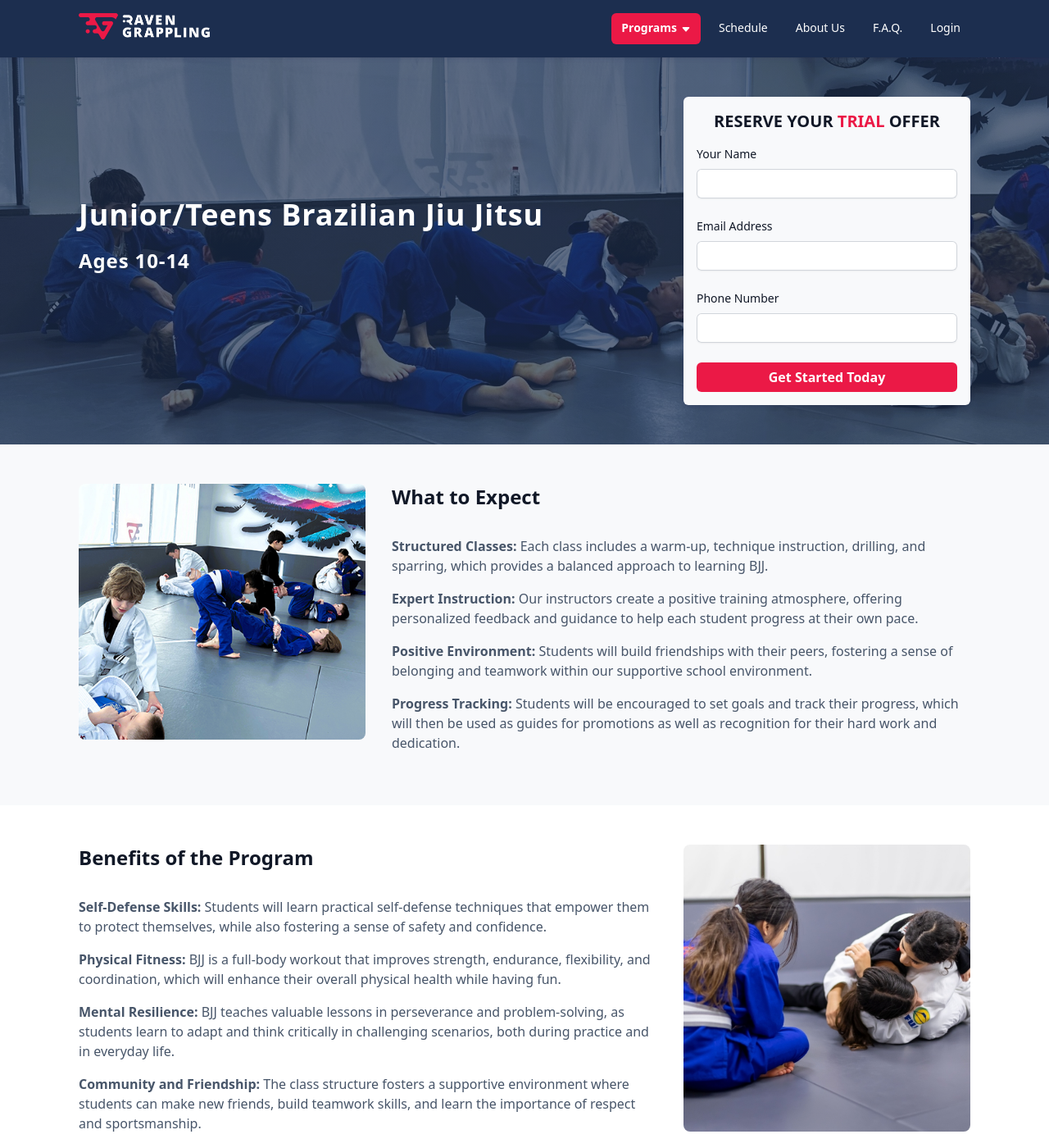
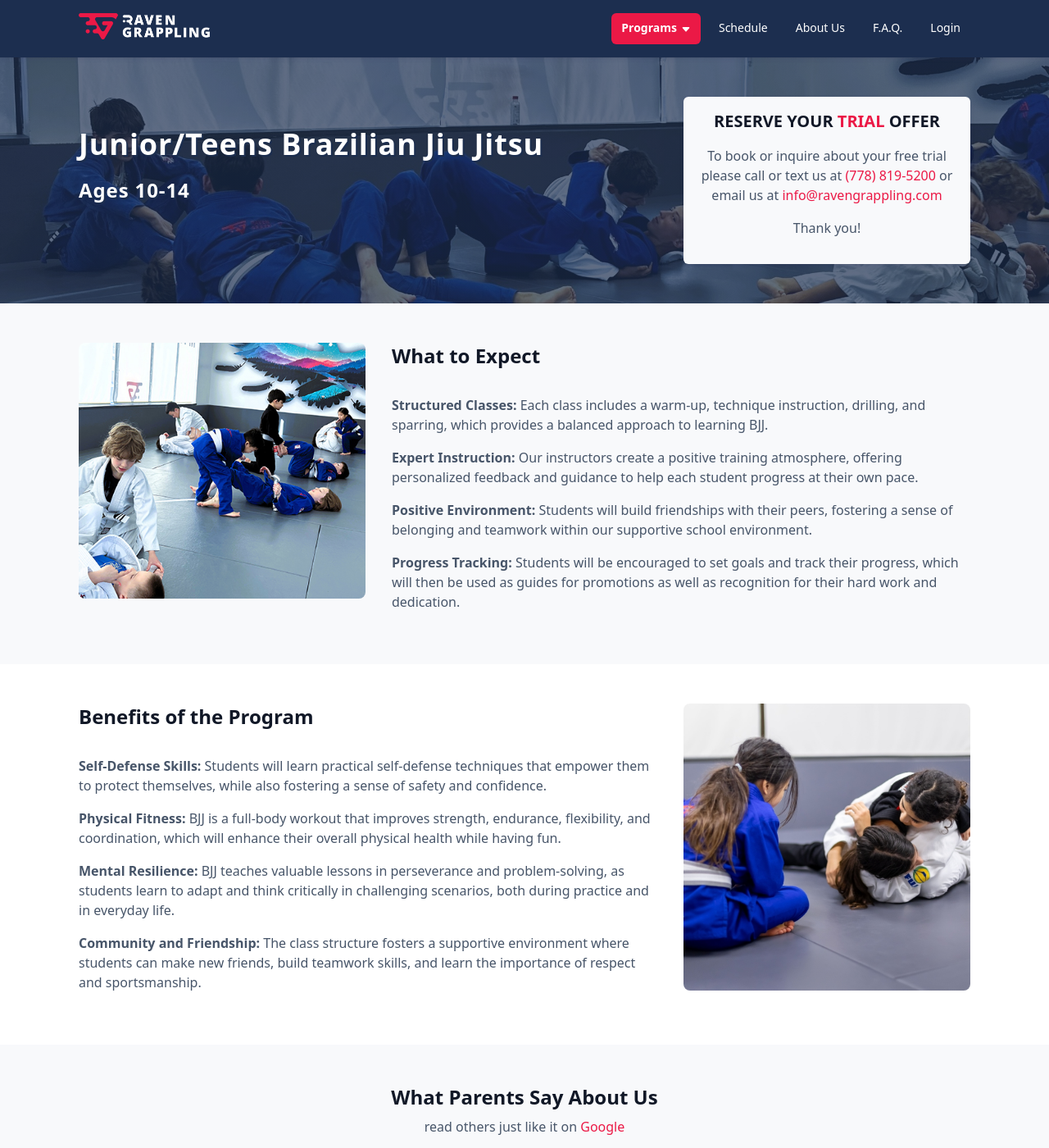
Before and after one commit to RavenGrappling/RavenGrappling.github.io, a Jekyll site: the page built from pages/junior-teens.html, in a window 1280 px wide and 1400 px high. Shown: the whole window at 82% size. Built offline with Jekyll 4.4.1, drawn with Linux system fonts in a browser that asks for light colours.

Commit message:
gymdesk broke our leads form

```diff
--- a/_includes/leads_form.html
+++ b/_includes/leads_form.html
@@ -1,73 +1,13 @@
-<form data-leads-form method="post" action="/contact" id="leads-form" class="formatted-form">
-  <div class="success-message">
+<div id="leads-form" class="text-center">
   <h3>
-      Thank You For Your Interest!
+    <strong>RESERVE YOUR <span class="text-red">TRIAL</span> OFFER</strong>
   </h3>
   <p>
-      We’ll be in touch with you shortly.
-    </p>
-    <p>
-      For more information, feel free to call or text us at
+    To book or inquire about your free trial please call or text us at
     <a href="tel:+17788195200">(778) 819-5200</a> or email us at
     <a href="mailto:info@ravengrappling.com">info@ravengrappling.com</a>
   </p>
-  </div>
-
-  <div class="failure-message">
-    <h3>
-      Something Went Wrong :(
-    </h3>
   <p>
-      Please call or text us at
-      <a href="tel:+17788195200">(778) 819-5200</a>
-      or email us at
-      <a href="mailto:info@ravengrappling.com">info@ravengrappling.com</a>
-      instead. Thank you!
+    Thank you!
   </p>
 </div>
-
-  <div class="form">
-    <h3>
-      <strong>RESERVE YOUR <span class="text-red">TRIAL</span> OFFER</strong>
-    </h3>
-
-    <input type="hidden" name="external" value="1">
-
-    <div class="form-field">
-      <label for="name">Your Name</label>
-      <input type="text" name="name" required />
-    </div>
-
-    <div class="form-field">
-      <label for="email">Email Address</label>
-      <input type="email" name="email" required />
-    </div>
-
-    <div class="form-field">
-      <label for="phone">Phone Number</label>
-      <input type="text" name="phone" required />
-    </div>
-
-    {% if include.program %}
-      {% assign program = site.programs | where: "id", include.program | first %}
-      <input type="hidden" name="fields[9100]" value="{{ program.name }}">
-
-    {% else %}
-      <div class="form-field">
-        <label for="fields[9100]">Choose a Program</label>
-        <select name="fields[9100]" required>
-          <option value="">-- Please Select Program --</option>
-          {% for program in site.programs %}
-            {% unless program.id == "womens-self-defence" %}
-              <option value="{{ program.name }}">{{ program.name }}</option>
-            {% endunless %}
-          {% endfor %}
-        </select>
-      </div>
-    {% endif %}
-
-    <button type="submit">
-      <strong>Get Started Today</strong>
-    </button>
-  </div>
-</form>
--- a/assets/css/raven.css
+++ b/assets/css/raven.css
@@ -434,7 +434,7 @@ form.formatted-form {
   }
 }
 
-form[data-leads-form] {
+#leads-form {
   background-color: var(--raven-gray);
   flex-shrink:      0;
   width:            350px;
@@ -468,7 +468,7 @@ form[data-leads-form] {
 }
 
 @media (max-width: 768px) {
-  form[data-leads-form] {
+  #leads-form {
     width:         100%;
     margin-bottom: 0;
   }
```
Also changed, not shown: 1 other file. Lines whose indentation alone changed are shown as unchanged.
